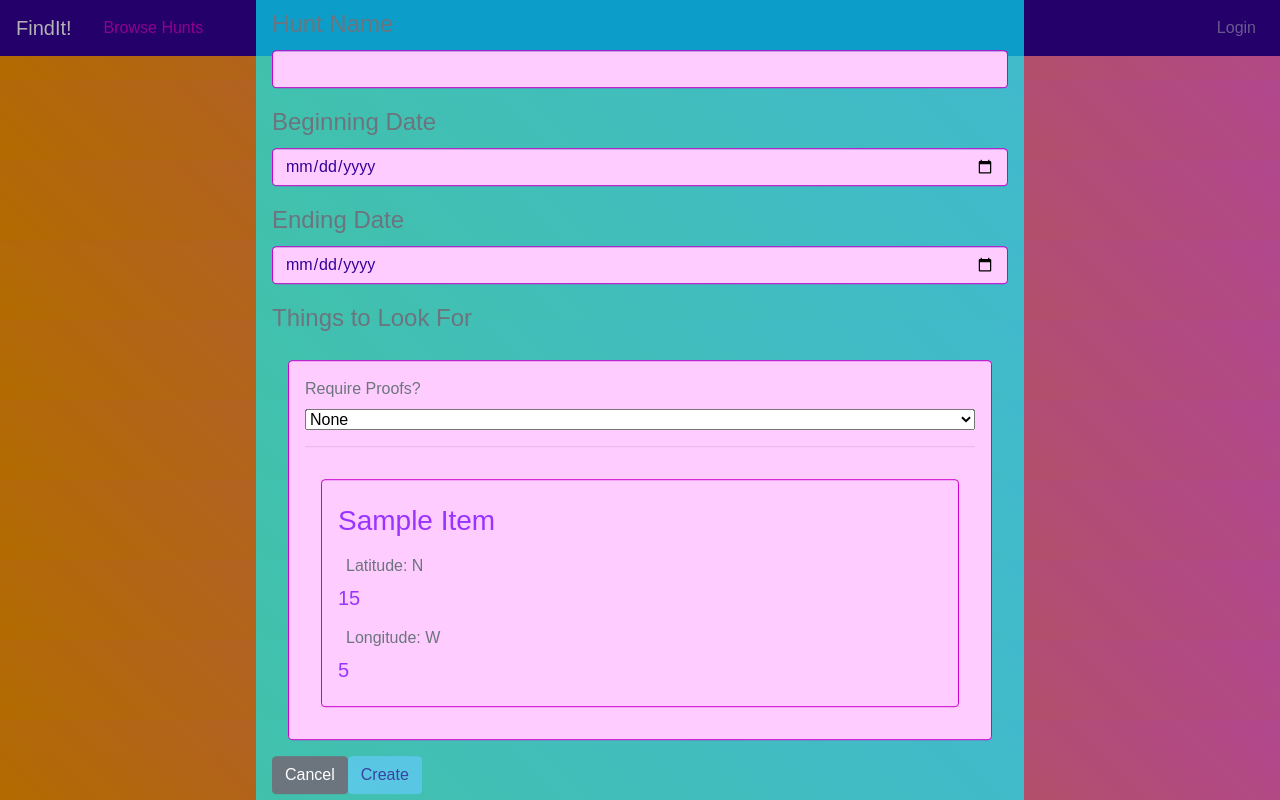
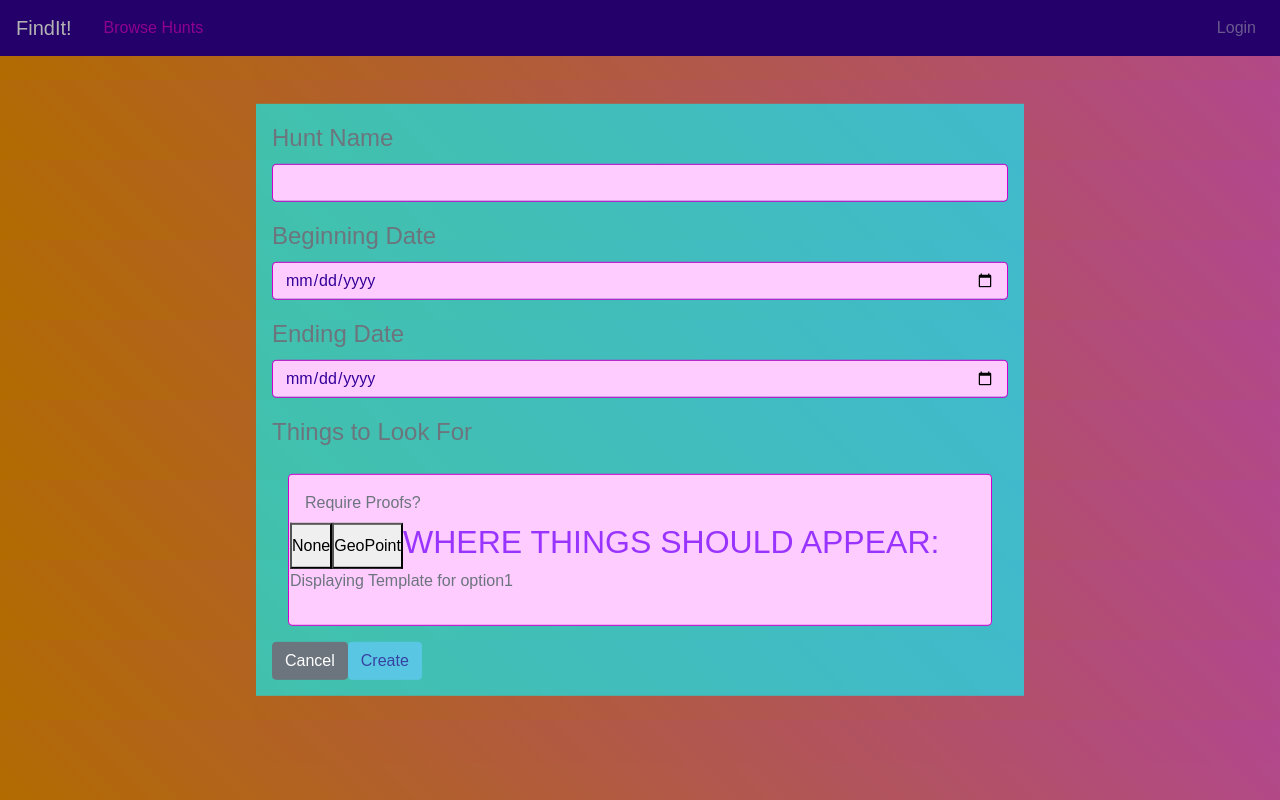
Before and after one commit to gitkenbar/FindIt-Project, an Angular app: page /create in a window 1280 px wide. Built offline with nearby package versions, Linux system fonts and the light colour scheme.

Commit message:
Pardon My Mess
Spent literally an hour making a mess of CreateHunt Component just to figure out I needed ng-container instead of ng-template

```diff
--- a/src/app/create-hunts/create-hunts.component.html
+++ b/src/app/create-hunts/create-hunts.component.html
@@ -43,18 +43,41 @@
                   class="help-block"
                   style="color: rgb(170, 16, 184)">Please enter a valid list ending date</span>
         </div>
-        <div class="form-group">
+     <div class="form-group">
           <label for="listOfItems">Things to Look For</label>
           <div class="item-container card">
             <label for="proofs" style="font-size: 1em">Require Proofs?</label>
-              <select id="proofs" name="proofs" [(ngModel)]="selectedProof">
+                <!-- <select id="proofs" name="proofs" [ngModel]="selectedProof">
                   <option value="option1" selected>None</option>
                   <option value="option2">GeoPoint</option>
               </select>
-              <hr>
+              <hr> -->
+
+              <div class="row">
+                <button type="button" (click)="onSwitchProofs('option1')">None</button>
+                <button type="button" (click)="onSwitchProofs('option2')">GeoPoint</button>
+
+                <h2>WHERE THINGS SHOULD APPEAR:</h2>
+                <div [ngSwitch]="selectedProof">
+                  <ng-container *ngSwitchCase="'option1'">
+                    <p>Displaying Template for option1</p>
+                  </ng-container>
+                  <ng-container *ngSwitchCase="'option2'">
+                    <p>Displaying Template for option2</p>
+                  </ng-container>
+                </div>
+              </div>
 
 
-              <!-- THE PROBLEM CODEBLOCK: -->
+              <!-- <div [ngSwitch]="ngSwitch Demo">
+                <p *ngSwitchCase="Example1">Example One</p>
+                <p *ngSwitchCase="Example2">Example Two</p>
+                <p *ngSwitchCase="Example3">Example Three</p>
+                <p *ngSwitchDefault>NoExample</p>
+              </div> -->
+
+
+              <!-- THE PROBLEM CODEBLOCK:
               <div class="item-unit" *ngFor="let item of items; let i = index">
                   <div class="row card">
                     <label for="item{{i}}"></label>
@@ -66,7 +89,7 @@
                           <h5>{{items[i].proofs[0].longitude}}</h5>
                     </div>
                   </div>
-              </div>
+              </div> -->
 
 <!-- <div class="item-unit" *ngFor="let item of items; let i = index">
   <div class="row card">
--- a/src/app/create-hunts/create-hunts.component.ts
+++ b/src/app/create-hunts/create-hunts.component.ts
@@ -22,6 +22,11 @@ export class CreateHuntsComponent {
               private route: ActivatedRoute,
               private huntService: HuntService,
               private dbService: DataStorageService) {}
+
+  onSwitchProofs(proof:string) {
+    this.selectedProof = proof;
+    console.log(`selectedProof Value ` + this.selectedProof)
+  }
 
   onFormSubmit(form: NgForm) {
     console.log(form);
```
